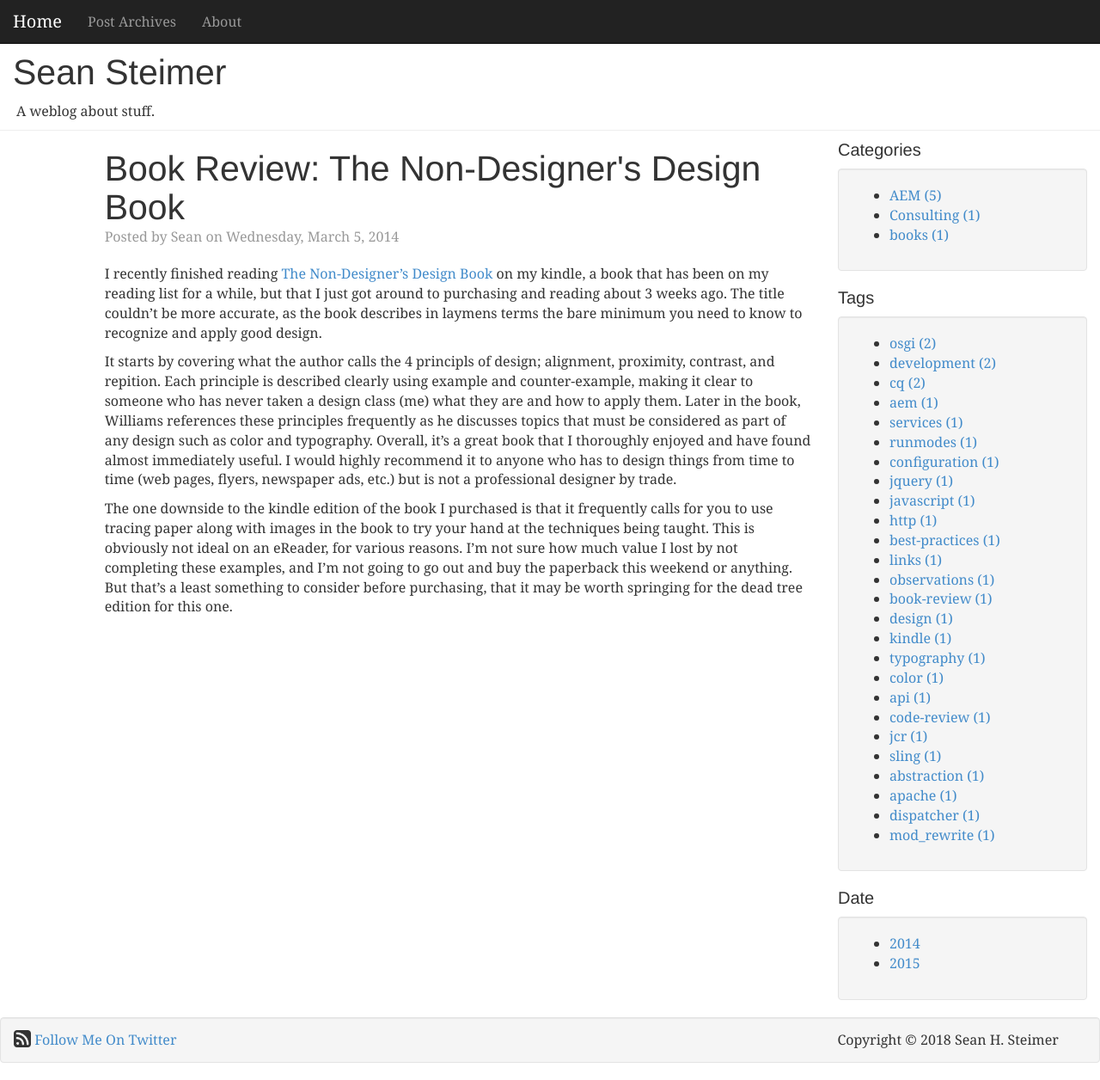
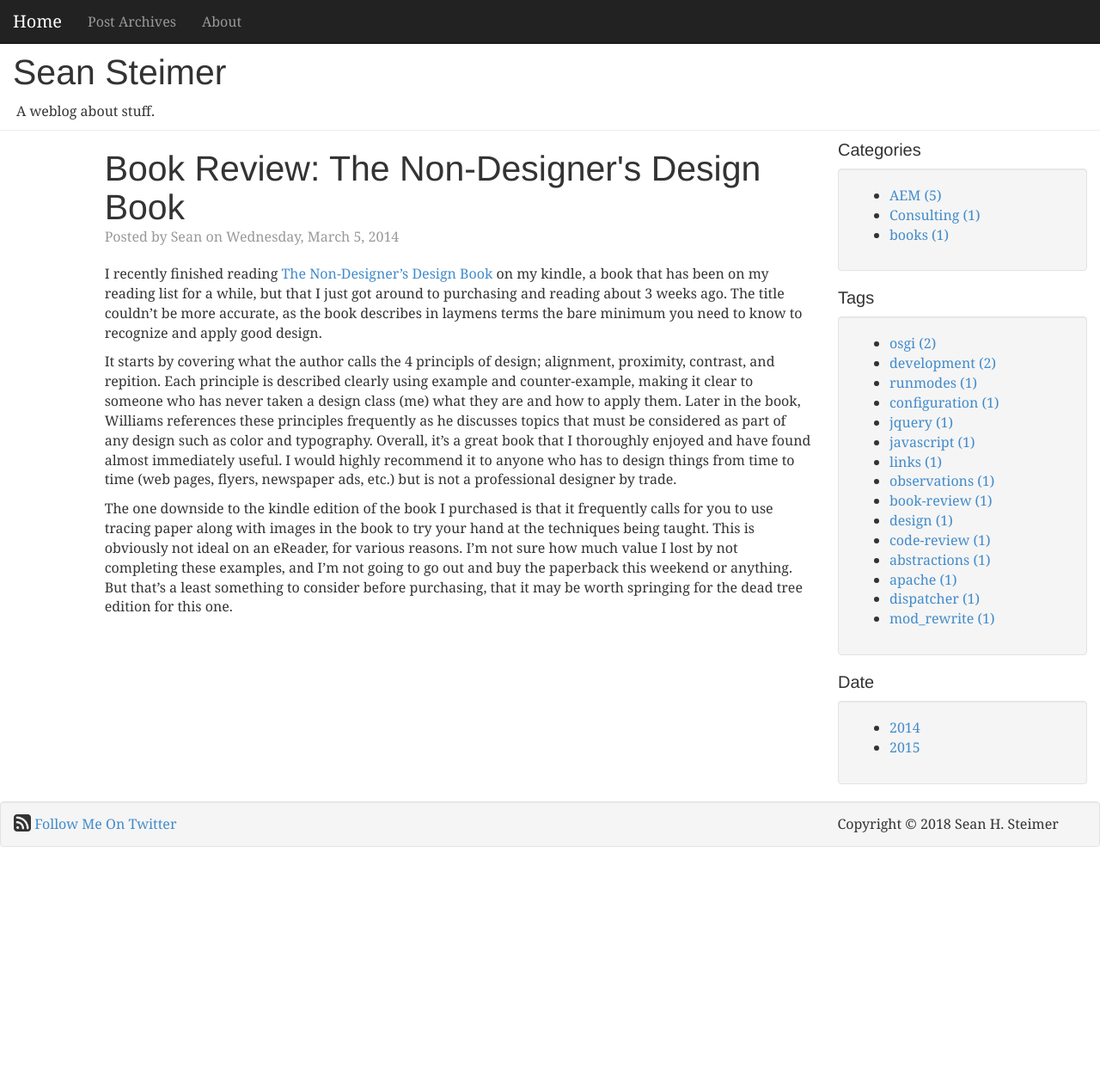
Before and after one commit to shsteimer/shsteimer.github.io, a Jekyll site: the page built from _posts/2014-03-05-book-review-the-non-designers-design-book.md, in a window 1280 px wide and 1256 px high. Shown: the whole window at 86% size. Built offline with Jekyll 4.4.1, drawn with Linux system fonts in a browser that asks for light colours; nearby versions of some CDN libraries; comment, search, counter and statistics services are not loaded.

Commit message:
cleanup for a bunch of post tags

```diff
--- a/_posts/2014-03-05-book-review-the-non-designers-design-book.md
+++ b/_posts/2014-03-05-book-review-the-non-designers-design-book.md
@@ -3,7 +3,7 @@
 title: "Book Review: The Non-Designer's Design Book"
 author: Sean
 categories: books
-tags: book-review design kindle typography color
+tags: book-review design
 ---
 I recently finished reading [The Non-Designer's Design Book][1] on my kindle, a book that has been on my reading list for a while, but that I just got around to purchasing and reading about 3 weeks ago.  The title couldn't be more accurate, as the book describes in laymens terms the bare minimum you need to know to recognize and apply good design.
 <!--more-->
```
Also changed, not shown: _drafts/2018-11-29-aem-clientlib-gcc-compiler-options.md (+2 -0 lines), _posts/2014-02-14-cq-services-every-project-should-configure.md (+1 -1 lines), _posts/2014-02-20-avoid-paying-jquery-tax-adobe-cq.md (+1 -1 lines), _posts/2014-03-19-low-level-apis-considered-harmful.md (+1 -1 lines), _posts/2014-01-23-osgi-factory-configuration-services-cq.md (line endings or trailing spaces).
